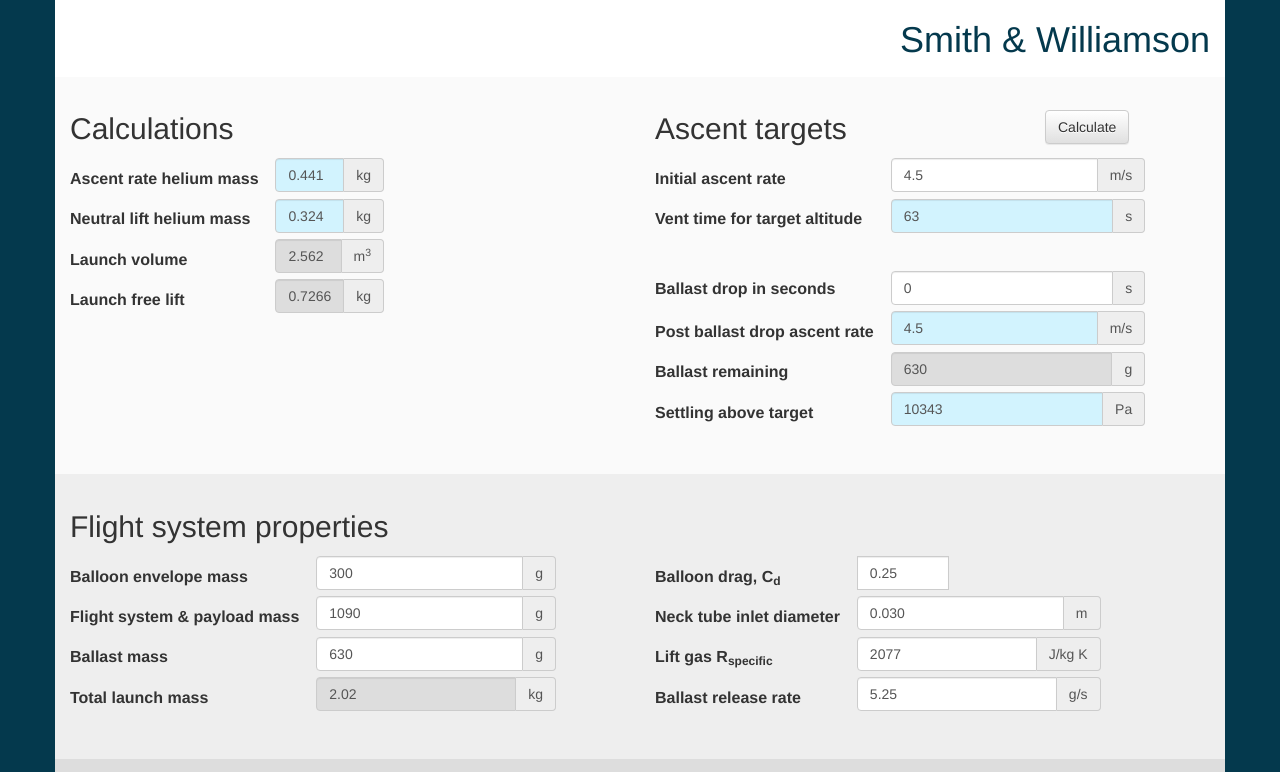
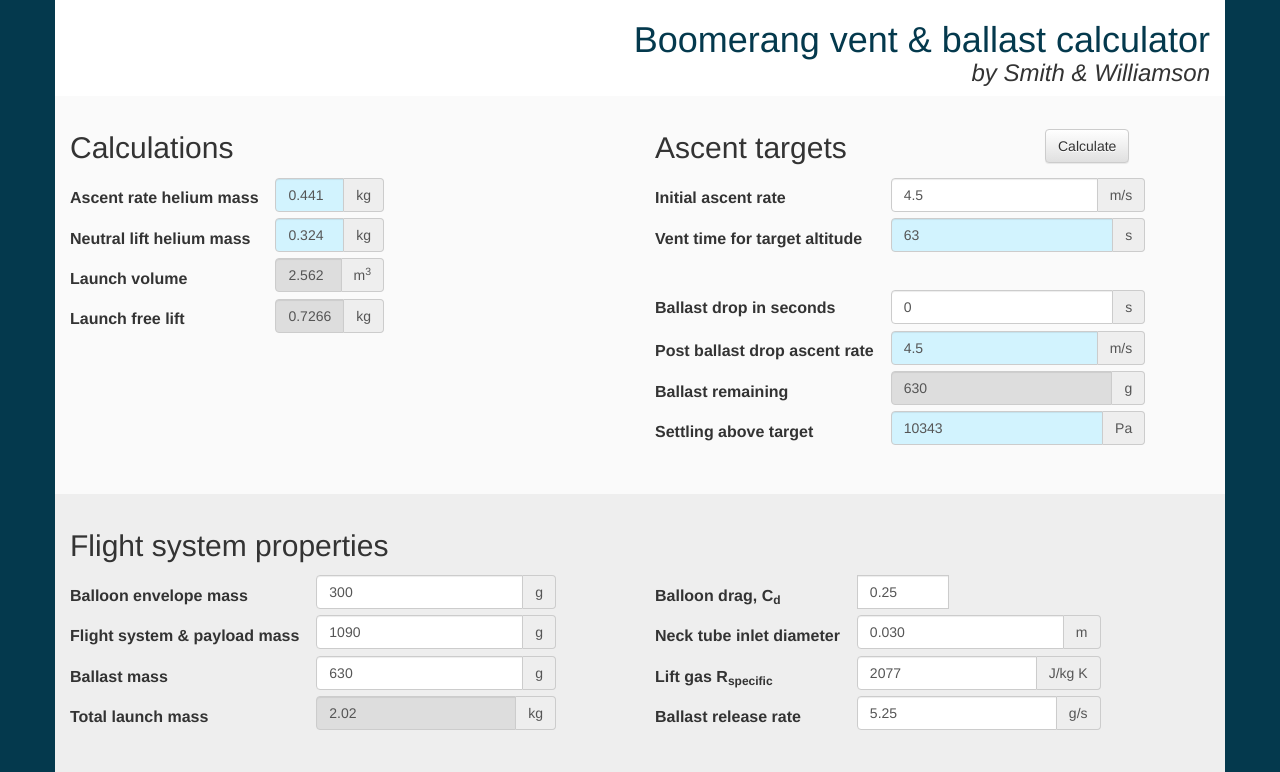
Before and after one commit to Jed-SWSDT/boomerang-calculator, a plain HTML site: page calculator/index.html in a window 1280 px wide. Shown: the top 772 px of the page. Drawn offline with Linux system fonts and the light colour scheme.

Commit message:
Add main title to the top
Add "Boomerang vent & ballast calculator"
to the top of the page.

```diff
--- a/calculator/index.html
+++ b/calculator/index.html
@@ -13,7 +13,14 @@
             h1 {
                 text-align: right;
                 color: #04394d;
-                padding-bottom: 0.2em;
+                padding-bottom: 0;
+                margin-bottom: 0;
+            }
+            .header h3 {
+                text-align: right;
+                font-style: italic;
+                padding-top: 0;
+                margin-top: 0;
             }
             h2 {
                 padding-bottom: 0.2ex;
@@ -184,7 +191,10 @@
     </head>
 
     <div id="calculator" class="container">
-        <h1>Smith &amp; Williamson</h1>
+        <div class="header">
+            <h1>Boomerang vent &amp; ballast calculator</h1>
+            <h3>by Smith &amp; Williamson</h3>
+        </div>
 
         <div class="row calcPanel">
             <div class="col-md-6 col-xs-12">
```
